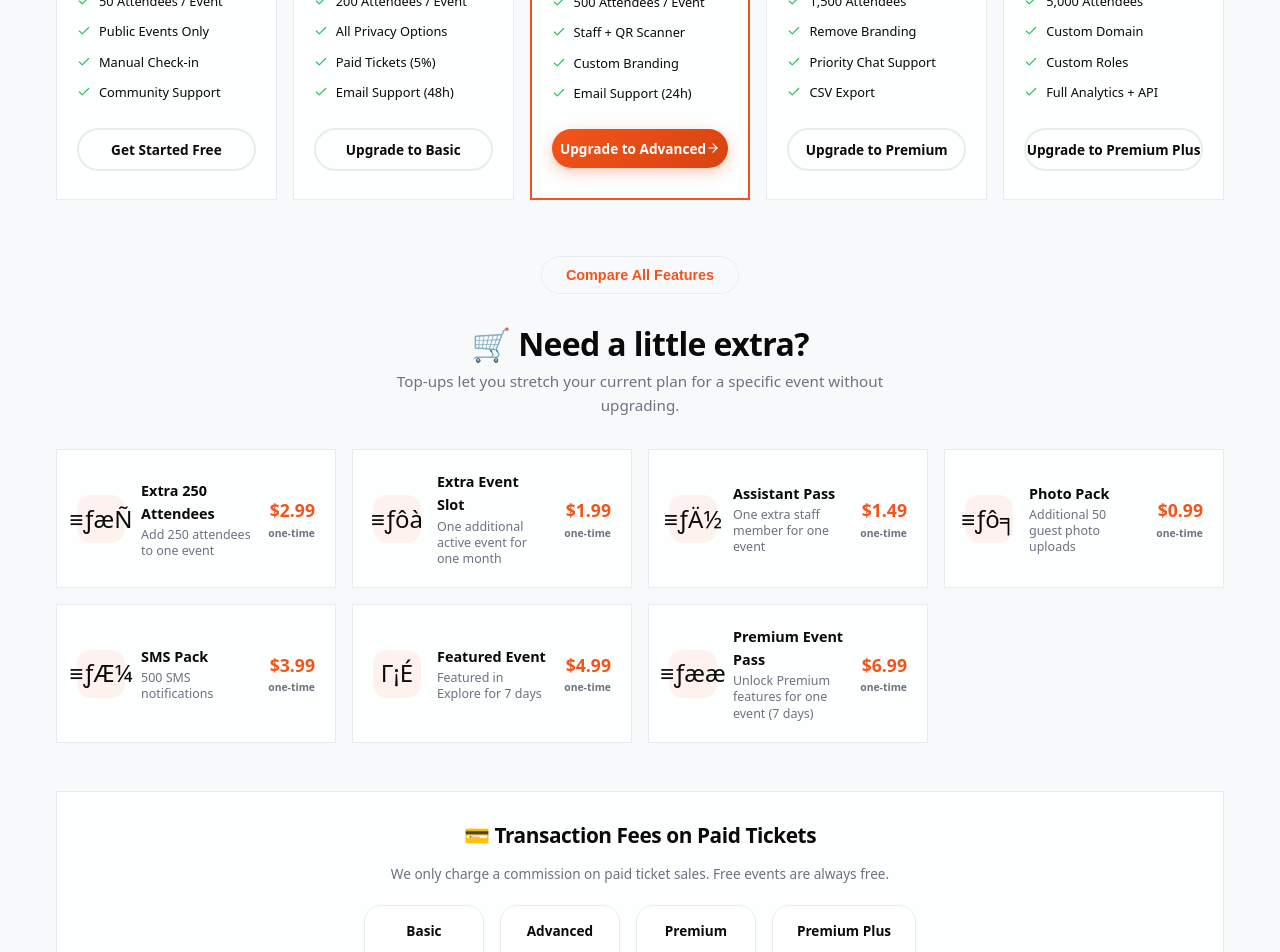
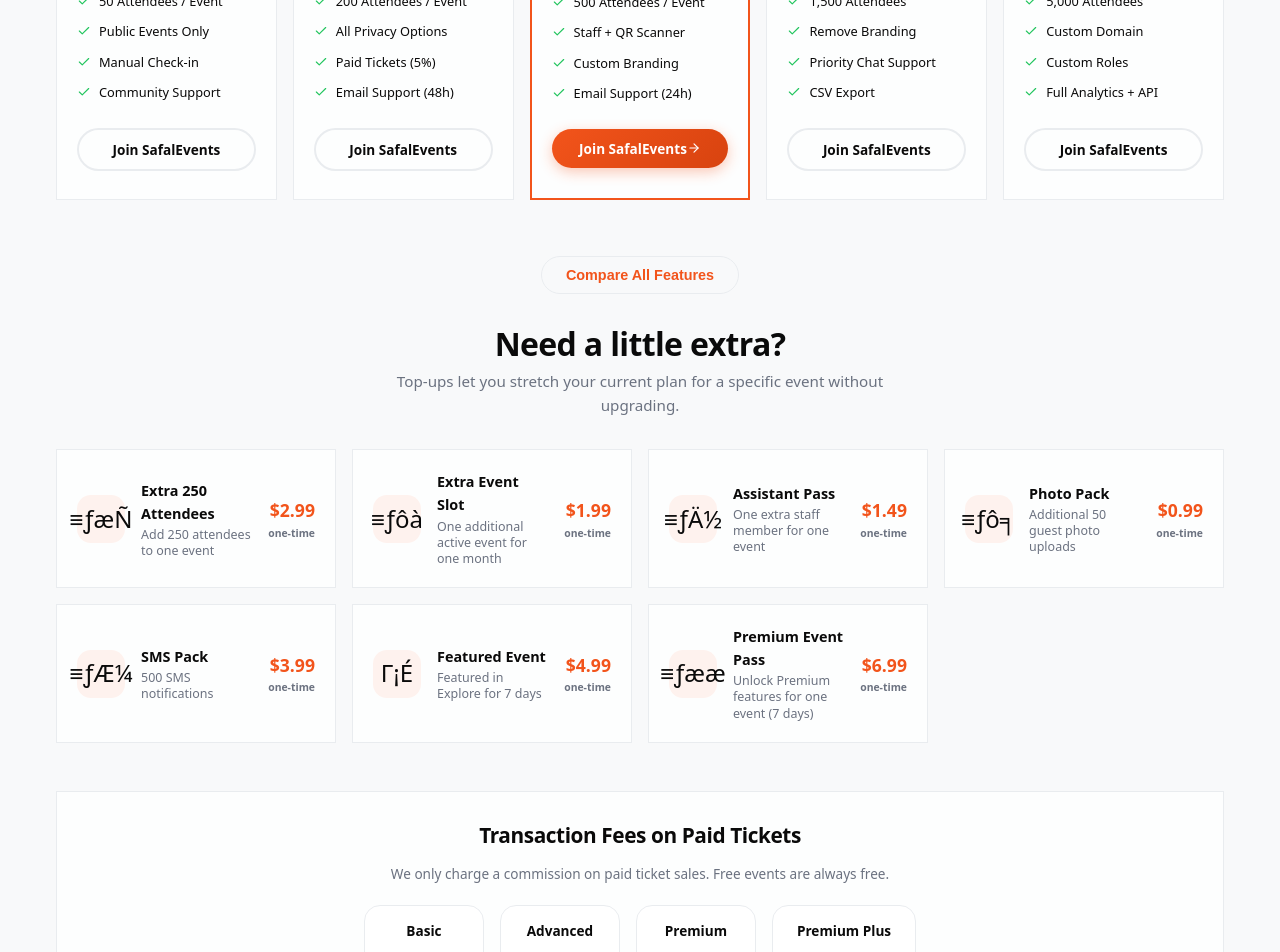
Before and after one commit to Tirth11/SafalEvents, a React (Vite) app: page / in a window 1280 px wide. Shown: the part 3380-4332 px from the top of the page. Built offline with nearby package versions, Linux system fonts and the light colour scheme.

Commit message:
remove remaining emojis and fix CTA based on auth

```diff
--- a/src/pages/PricingPage.jsx
+++ b/src/pages/PricingPage.jsx
@@ -1,9 +1,10 @@
-import React, { useState } from 'react';
+import React, { useState, useEffect } from 'react';
 import { Link, useNavigate } from 'react-router-dom';
 import { Check, X, Sparkles, Zap, Crown, Star, ArrowRight, ToggleLeft, ToggleRight } from 'lucide-react';
 import Button from '../components/Button';
 import Card from '../components/Card';
 import PageShell from '../components/PageShell';
+import { mockStore } from '../utils/mockStore';
 
 ﻿const individualPlans = [
   {
@@ -677,6 +678,10 @@
 }
 
 export function PricingSection() {
+  const [currentUser, setCurrentUser] = useState(null);
+  useEffect(() => {
+    setCurrentUser(mockStore.getCurrentUser());
+  }, []);
   // Using pricing section component
   const [hostType, setHostType] = useState('individual');
   const [billingCycle, setBillingCycle] = useState('monthly');
@@ -837,7 +842,7 @@
                     variant={plan.popular ? 'primary' : 'outline'}
                     style={{ width: '100%', padding: '10px 0', fontSize: '0.85rem', fontWeight: 700 }}
                   >
-                    {plan.cta} {plan.popular && <ArrowRight size={14} />}
+                    {(!currentUser || !currentUser.role) ? 'Join SafalEvents' : plan.cta} {plan.popular && <ArrowRight size={14} />}
                   </Button>
                 </Link>
               </Card>
@@ -871,7 +876,7 @@
                         background: p.popular ? 'rgba(255,107,53,0.04)' : 'transparent',
                         minWidth: '120px'
                       }}>
-                        {p.emoji} {p.name}
+                        {p.name}
                       </th>
                     ))}
                   </tr>
@@ -902,7 +907,7 @@
                 fontSize: 'clamp(1.5rem, 3vw, 2rem)', fontWeight: 800, fontFamily: 'var(--font-heading)',
                 marginBottom: '8px'
               }}>
-                🛒 Need a little extra?
+                Need a little extra?
               </h2>
               <p className="text-muted" style={{ fontSize: '0.95rem', maxWidth: '500px', margin: '0 auto' }}>
                 Top-ups let you stretch your current plan for a specific event without upgrading.
@@ -937,7 +942,7 @@
 
           {/* Transaction Fees Section */}
           <Card className="glass-surface" style={{ padding: '32px', textAlign: 'center', marginBottom: '48px' }}>
-            <h3 style={{ fontSize: '1.3rem', fontWeight: 800, fontFamily: 'var(--font-heading)', marginBottom: '16px' }}>💳 Transaction Fees on Paid Tickets</h3>
+            <h3 style={{ fontSize: '1.3rem', fontWeight: 800, fontFamily: 'var(--font-heading)', marginBottom: '16px' }}>Transaction Fees on Paid Tickets</h3>
             <p className="text-muted" style={{ fontSize: '0.85rem', marginBottom: '20px', maxWidth: '500px', margin: '0 auto 20px' }}>
               We only charge a commission on paid ticket sales. Free events are always free.
             </p>
```
